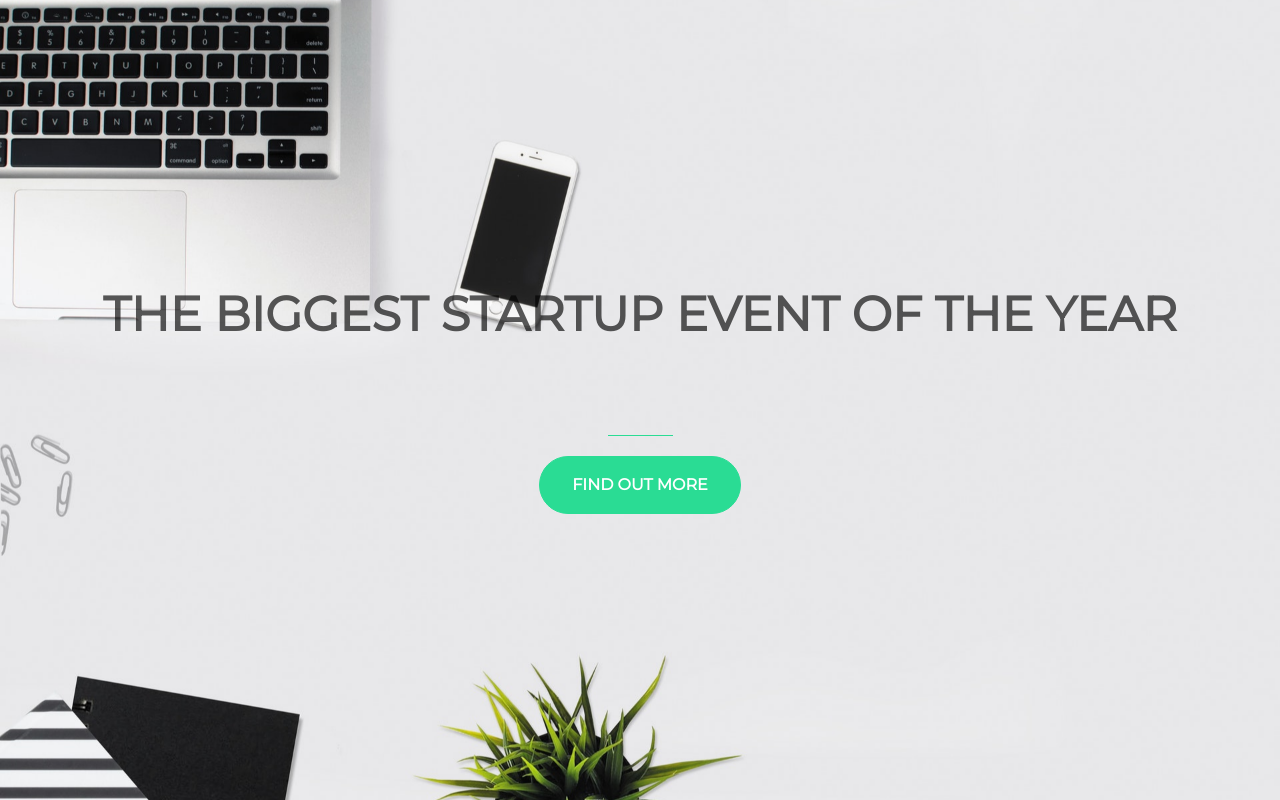
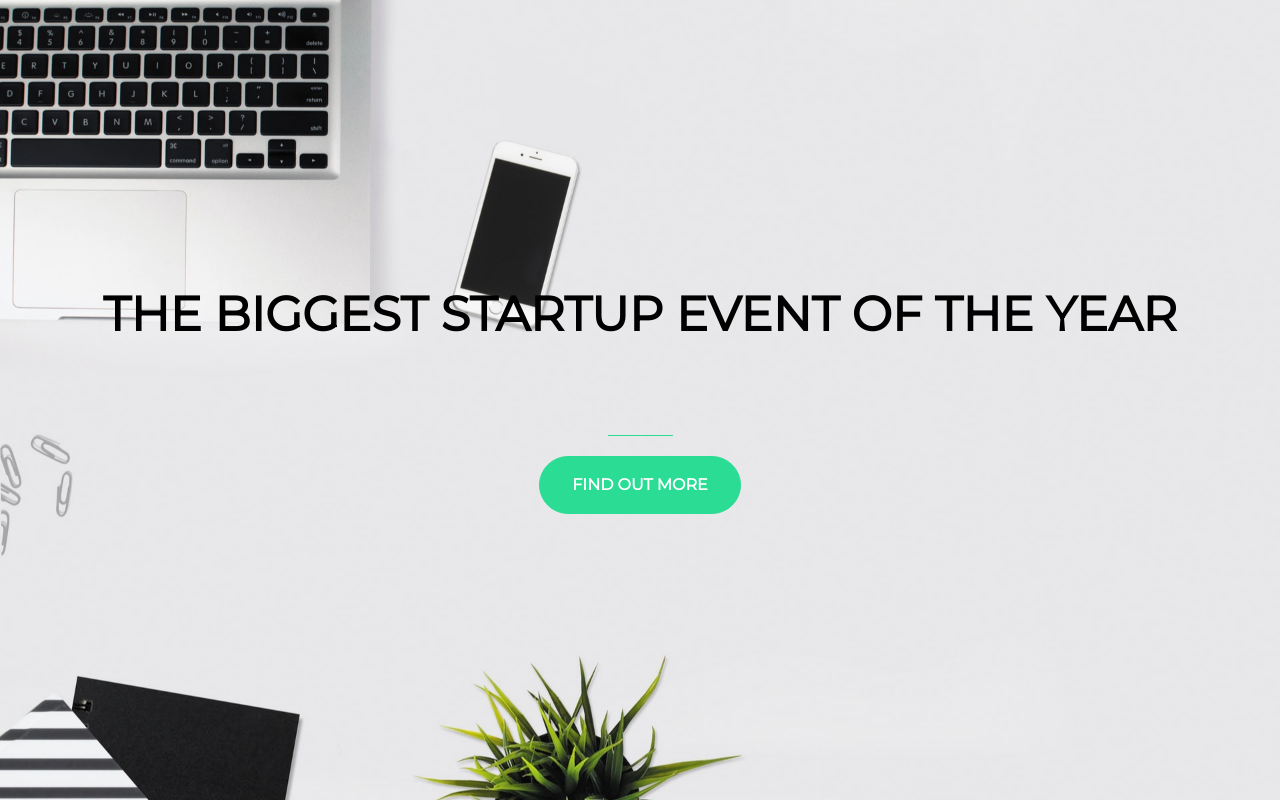
Before and after one commit to eddiestcc/Startup-of-the-year, a plain HTML site: page index.html in a window 1280 px wide. Drawn offline with nearby package versions, Linux system fonts and the light colour scheme.

Commit message:
Update style.css

```diff
--- a/style.css
+++ b/style.css
@@ -13,7 +13,7 @@ html {
 h1 {
   color: black;
   font-size: 3rem;
-  opacity: 65%;
+  opacity: 100%;
 }
 
 .buffer {
```
